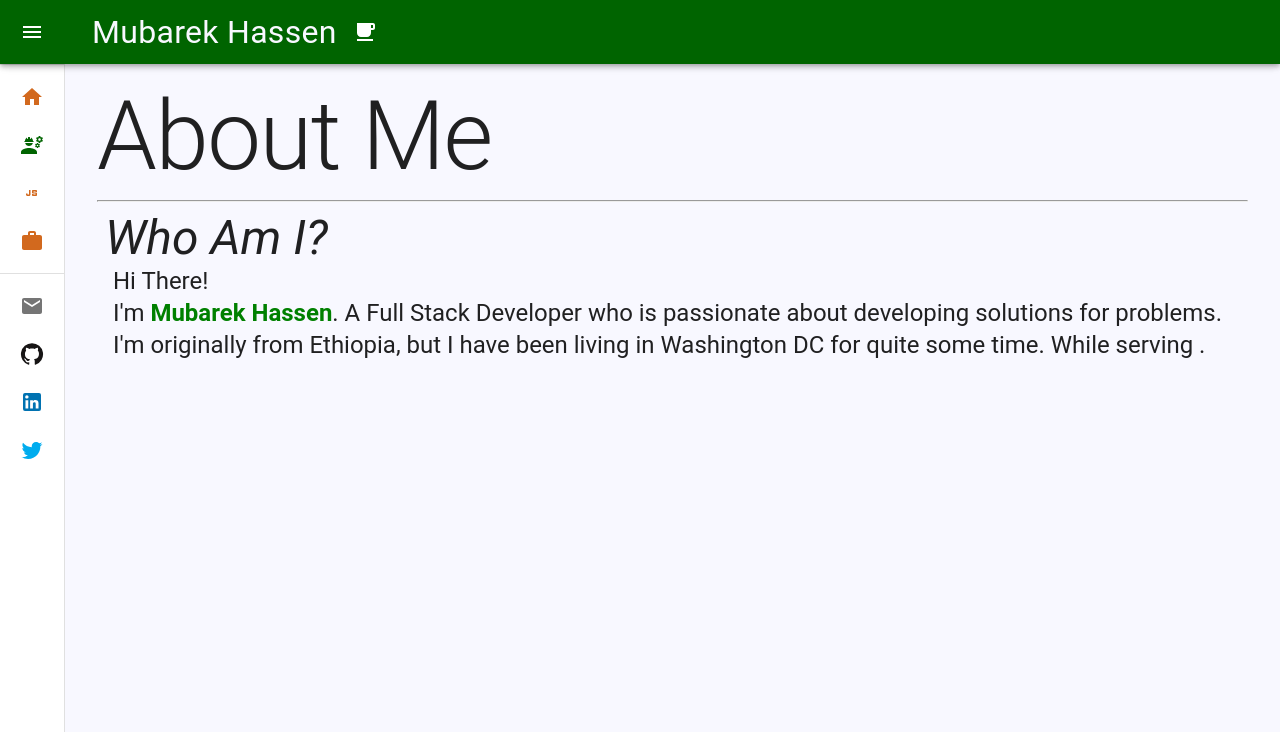
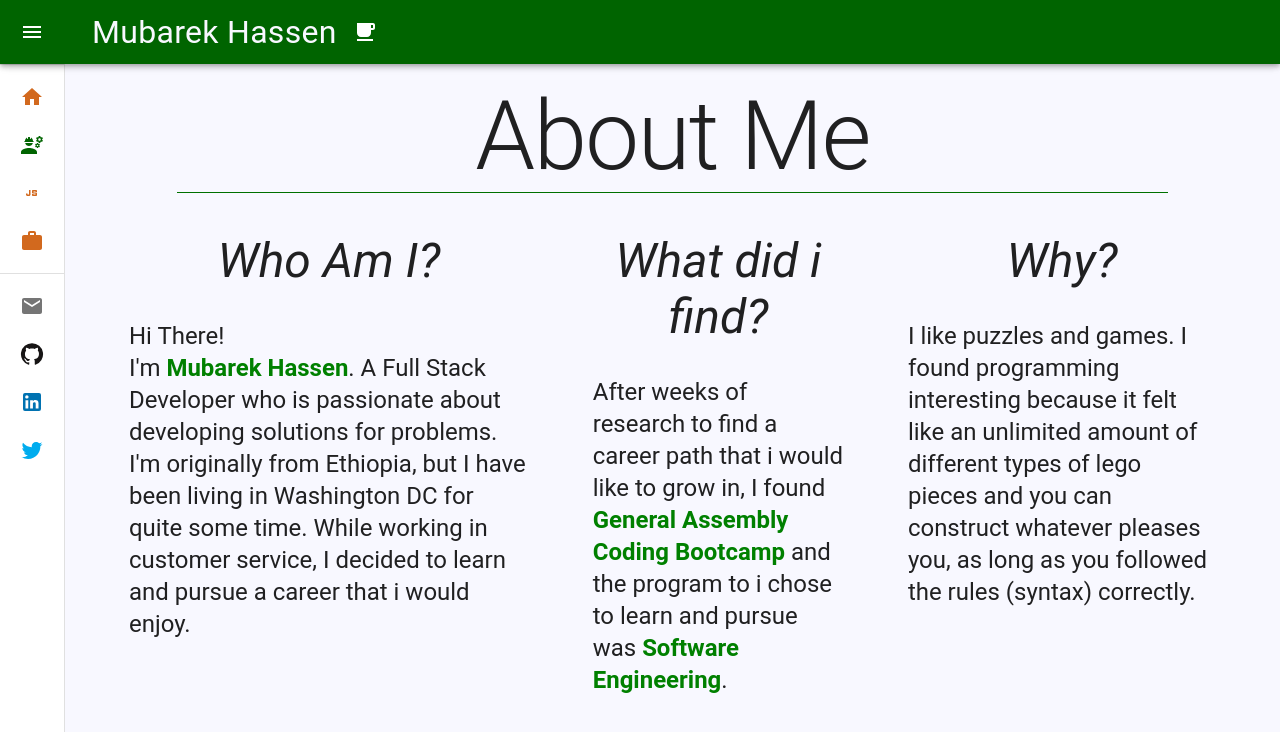
Before and after one commit to Mubarek-Hassen/react-portfolio, a React (Create React App) app: page /about in a window 1280 px wide. Shown: the top 732 px of the page. Built offline with nearby package versions, Linux system fonts and the light colour scheme; a web font is replaced by a local one.

Commit message:
About me section, fixing

```diff
--- a/src/components/About.jsx
+++ b/src/components/About.jsx
@@ -1,4 +1,4 @@
-import { Typography, Box, createTheme, responsiveFontSizes, ThemeProvider, } from "@mui/material";
+import { Typography, Box, createTheme, responsiveFontSizes, ThemeProvider, Divider } from "@mui/material";
 import { motion } from "framer-motion";
 
 const About =()=>{
@@ -6,14 +6,36 @@ const About =()=>{
   let theme = createTheme();
   theme = responsiveFontSizes(theme);
 
-  return  <Box component={motion.div} initial={{ opacity: 0}} transition={{ duration: 0.5}} animate={{opacity: 1}} sx={{ flexGrow: 1, py: 10, px: 4 }}>
-    <ThemeProvider theme={theme} >
+  return  <Box component={motion.div} initial={{ opacity: 0}} transition={{ duration: 0.5}} animate={{opacity: 1}} sx={{ flexGrow: 1, py: 10, px: 4, textAlign: 'center' }}>
+    <ThemeProvider theme={theme}  >
       <Typography variant="h1">About Me</Typography>
-      <hr />
-      <Typography variant="h3" fontWeight='400' fontStyle='oblique' sx={{ml: '0.5rem'}} >Who Am I?</Typography>
-      <Typography variant='h5' paragraph sx={{ml: '1rem',}}>
-        Hi There! <br /> I'm <span style={{color: 'green', fontWeight: '600' }}>Mubarek Hassen</span>. A Full Stack Developer who is passionate about developing solutions for problems. I'm originally from Ethiopia, but I have been living in Washington DC for quite some time. While serving .
+      <Divider sx={{mb: '2rem', backgroundColor: 'green', mx: 10 }}/>
+
+      <Box sx={{display: 'flex', justifyContent: 'space-evenly', alignItems: 'flex-start' }} >
+
+      <Box>
+      <Typography variant="h3" fontWeight='400' fontStyle='oblique' sx={{my: '0.5rem'}} >Who Am I?</Typography>
+      <Typography variant='h5' paragraph sx={{m: '2rem', textAlign: 'left'}}>
+        Hi There! <br /> I'm <span style={{color: 'green', fontWeight: '600' }}>Mubarek Hassen</span>. A Full Stack Developer who is passionate about developing solutions for problems. I'm originally from Ethiopia, but I have been living in Washington DC for quite some time. While working in customer service, I decided to learn and pursue a career that i would enjoy.
       </Typography>
+      </Box>
+
+      <Box>
+      <Typography variant="h3" fontWeight='400' fontStyle='oblique' sx={{my: '0.5rem'}} >What did i find?</Typography>
+      <Typography variant='h5' paragraph sx={{m: '2rem', textAlign: 'left'}}>
+        After weeks of research to find a career path that i would like to grow in, I found <span style={{color: 'green', fontWeight: '600' }}>General Assembly Coding Bootcamp</span> and the program to i chose to learn and pursue was <span style={{color: 'green', fontWeight: '600' }}>Software Engineering</span>.
+      </Typography>
+      </Box>
+
+      <Box>
+      <Typography variant="h3" fontWeight='400' fontStyle='oblique' sx={{my: '0.5rem'}} >Why?</Typography>
+
+      <Typography variant='h5' paragraph sx={{m: '2rem', textAlign: 'left'}}>
+        I like puzzles and games. I found programming interesting because it felt like an unlimited amount of different types of lego pieces and you can construct whatever pleases you, as long as you followed the rules (syntax) correctly.
+      </Typography>
+      </Box>
+
+      </Box>
     </ThemeProvider>
   </Box>
 }
--- a/src/components/Projects/Projects.jsx
+++ b/src/components/Projects/Projects.jsx
@@ -9,6 +9,7 @@ const Projects =()=>{
   return <Box component={motion.div} initial={{ opacity: 0}} transition={{ duration: 0.5}} animate={{opacity: 1}} sx={{flexGrow: 1, py: 10, px: 2, textAlign: 'center'  }}>
     <ThemeProvider theme={theme}>
     <Typography variant="h2" sx={{m: 3, fontWeight: '500'}}>Projects</Typography>
+    <Divider sx={{mb: '2rem', backgroundColor: 'green', mx: 10 }}/>
     <Typography variant="h5" sx={{m: 2, p: 2 }}>
       The General Assembly Coding Bootcamp was a great journey were we learned and implemented what was taught daily. A lot of our work ressembled and mimicked a day to day work of a developer. These projects are the ones completed during the program.
     </Typography>
@@ -24,6 +25,7 @@ const Projects =()=>{
       whileInView = {{ x: 0, opacity: 1}}
       transition={{ type: 'spring', bounce: 0.4, opacity: 1, x: 0, duration: 1, delay: index * 0.25}}><Project key={index} image={project.image} title={project.title} description={project.description} link={project.link} /></Box>)}
     </Box>
+    <Divider sx={{m: '4rem', backgroundColor: 'green', mx: 10 }}/>
     </ThemeProvider>
   </Box>
 }
--- a/src/components/Skills/Skills.jsx
+++ b/src/components/Skills/Skills.jsx
@@ -14,8 +14,7 @@ const Skills =()=>{
     >
     <ThemeProvider theme={theme}>
     <Typography variant="h2" sx={{ fontWeight: '500' }}> Skills </Typography>
-    <br />
-
+    <Divider sx={{mb: '2rem', backgroundColor: 'green', mx: 10 }}/>
     <Typography variant="h5" sx={{ mx: 1, mb: '5rem' }} paragraph>
       As a Full Stack Developer, one has to be comfortable, consistant, patient, passionate and motivated to consume new knowledge and evolve with new technology. Working on a full stack taught me how to integrate different technologies and get the desired outcome. But technical skills are not the only things that are needed. Sometimes, we have to work with fellow colleague. Interacting and communication are requirement as well.
     </Typography>
--- a/src/components/UI/MiniDrawer.jsx
+++ b/src/components/UI/MiniDrawer.jsx
@@ -201,8 +201,8 @@ export default function MiniDrawer(props) {
             </a>
 
           {contactLinks.map((item, index) => (
-            <a href={item.link} target="_blank" rel="noreferrer noopener" className='contactLinks'>
-            <ListItem key={item.text} disablePadding sx={{ display: 'block' }}>
+            <ListItem key={index} disablePadding sx={{ display: 'block' }}>
+              <a href={item.link} target="_blank" rel="noreferrer noopener" className='contactLinks'>
               <ListItemButton
                 sx={{
                   minHeight: 48,
@@ -224,8 +224,8 @@ export default function MiniDrawer(props) {
                 </ListItemIcon>
                 <ListItemText primary={item.text} sx={{ opacity: open ? 1 : 0 }} />
               </ListItemButton>
+            </a>
             </ListItem>
-            </a>
           ))}
         </List>
       </Drawer>
```
